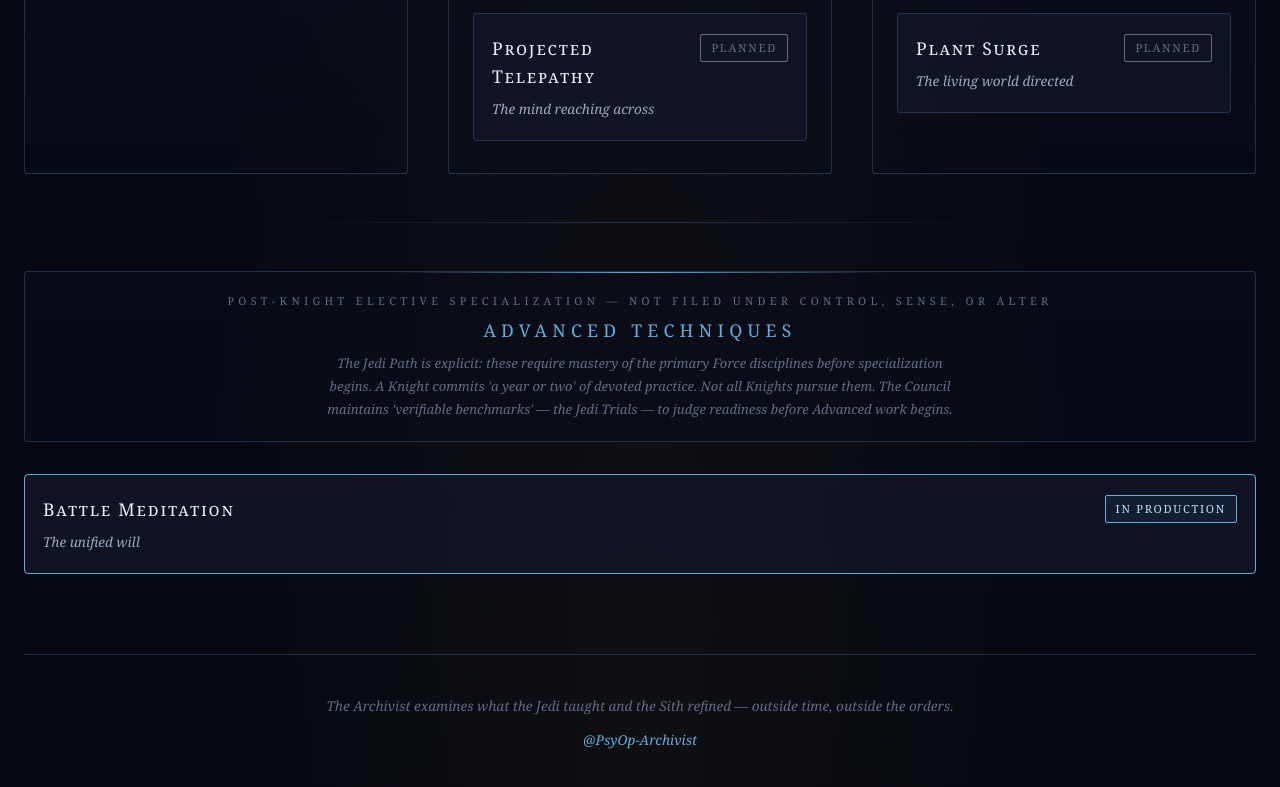
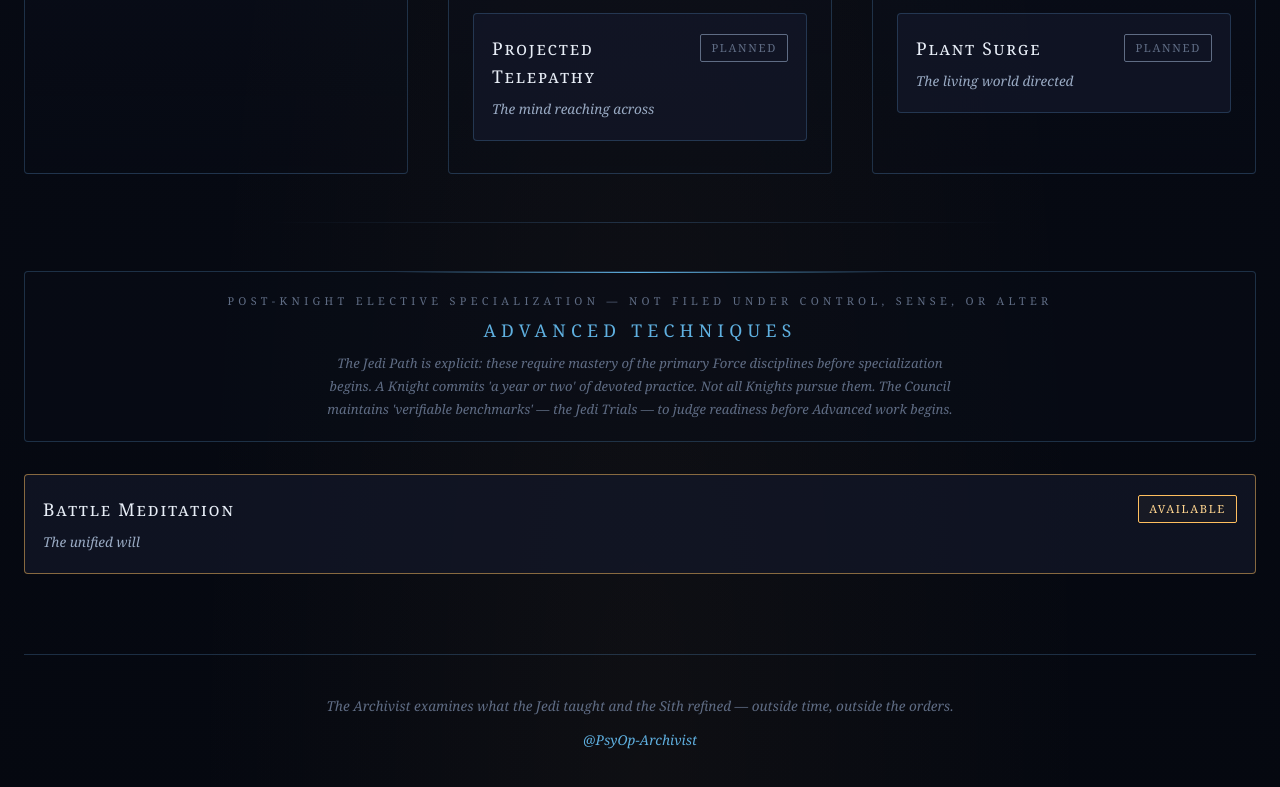
Before and after one commit to psyop-archivist/manuscripts, a plain HTML site: page index.html in a window 1280 px wide. Shown: the part 1901-2688 px from the top of the page. Drawn offline with Linux system fonts and the light colour scheme.

Commit message:
ship M2 Battle Meditation

```diff
--- a/index.html
+++ b/index.html
@@ -350,8 +350,8 @@ const jediData = {
     desc: "The Jedi Path is explicit: these require mastery of the primary Force disciplines before specialization begins. A Knight commits 'a year or two' of devoted practice. Not all Knights pursue them. The Council maintains 'verifiable benchmarks' — the Jedi Trials — to judge readiness before Advanced work begins.",
     disciplines: [
       {
-        name: "Battle Meditation", tagline: "The unified will", inprod: true,
-        manuscriptLabel: "Manuscript II — In Production",
+        name: "Battle Meditation", tagline: "The unified will", shipped: true,
+        manuscriptUrl: "https://youtu.be/V9tI_WIeidk", manuscriptLabel: "Manuscript II",
         singular: {
           desc: "The practitioner enters deep trance and projects coordinated will outward — 'touching the minds of every soldier in a combat zone, friend and foe alike.' Allies receive a boost in morale and fighting efficiency; enemies are 'seized by confusion and fear.' The technique scales with mastery from one companion to fleet-level engagement. Critical vulnerability: the practitioner is the single point of failure. At Mizra, the coordinator's death 'turned the Jedi retreat into a full-scale slaughter.' The technique collapses with the practitioner. Anakin Skywalker, in the marginalia: 'I'VE HEARD ABOUT A RECRUITMENT DRIVE FOR BATTLE MEDITATION ADEPTS.' Darth Sidious, same page: 'Mere child's play.'",
           scale: "From a single companion → unit-scale coordination → army-wide and fleet-scale engagement"
```
